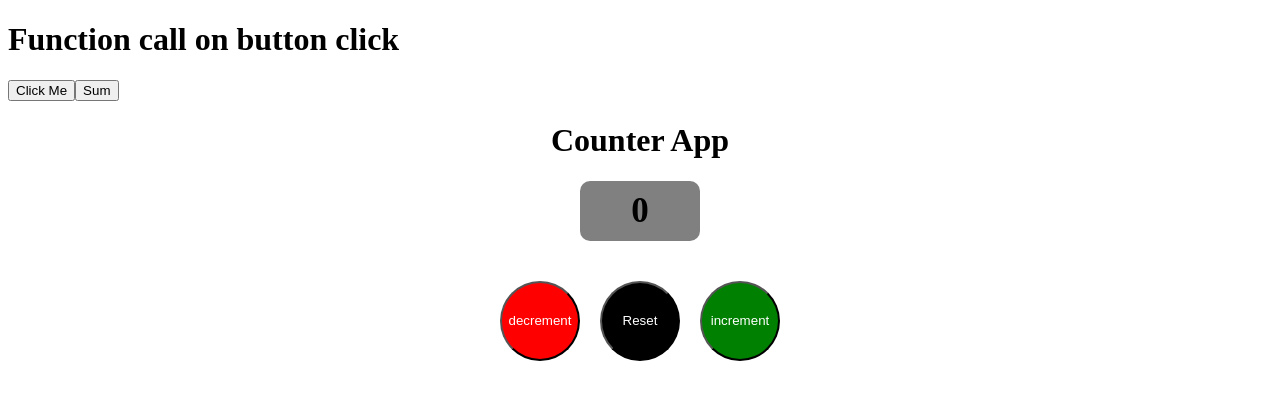
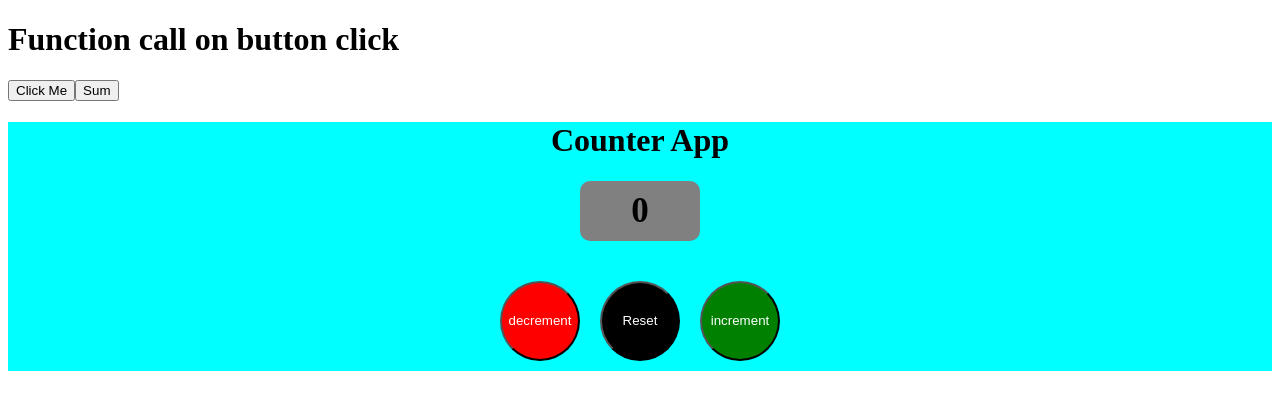
Before and after one commit to avinash-kurandale/Angular, an Angular app: page / in a window 1280 px wide. Shown: the top 410 px of the page. Built offline with nearby package versions, Linux system fonts and the light colour scheme.

Commit message:
update bg color

```diff
--- a/src/app/app.component.html
+++ b/src/app/app.component.html
@@ -9,7 +9,7 @@
  <!--making counter app in Angular , making button for increment decrement and reset  -->
 
 
- <div style="text-align: center;">
+ <div style="text-align: center; background-color: aqua;">
   <h1>Counter App</h1>
       <h2 class="count">{{count}}</h2>
       <div>
--- a/src/app/app.component.scss
+++ b/src/app/app.component.scss
@@ -1,3 +1,6 @@
+.element{
+    border-bottom:2px solid black;
+}
 .btn{
     width: 80px;
     height: 80px;
```
